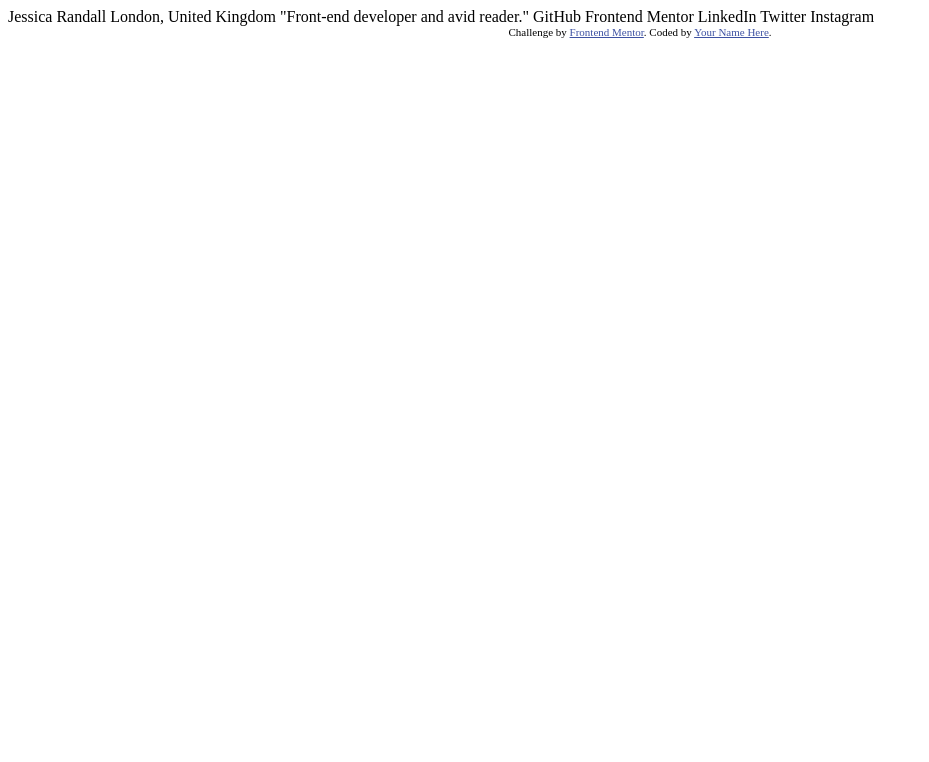
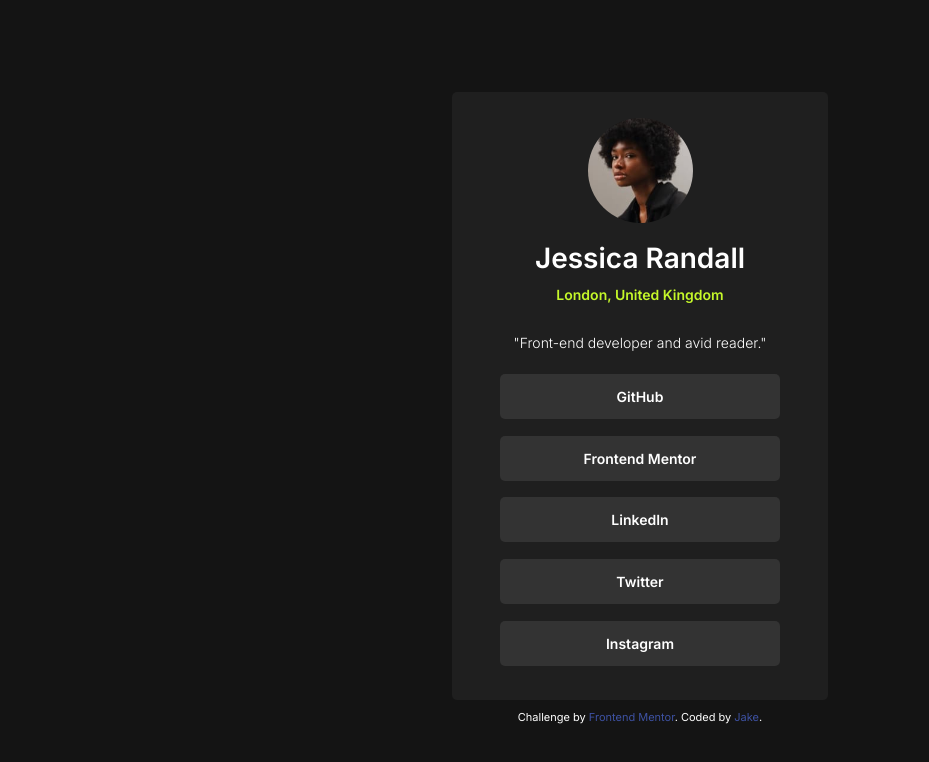
Before and after one commit to jake-schmm/SocialProfileChallenge, a plain HTML site: page index.html in a window 1280 px wide. Shown: the whole page, without its empty margins (0-929 px from the left). Drawn offline with Linux system fonts and the light colour scheme.

Commit message:
Update index.html

```diff
--- a/index.html
+++ b/index.html
@@ -5,30 +5,112 @@
   <meta name="viewport" content="width=device-width, initial-scale=1.0"> <!-- displays site properly based on user's device -->
 
   <link rel="icon" type="image/png" sizes="32x32" href="./assets/images/favicon-32x32.png">
+  <link rel="preconnect" href="https://fonts.googleapis.com">
+  <link rel="preconnect" href="https://fonts.gstatic.com" crossorigin>
+  <link href="https://fonts.googleapis.com/css2?family=Figtree:ital,wght@0,300..900;1,300..900&family=Inter:ital,opsz,wght@0,14..32,100..900;1,14..32,100..900&family=Outfit:wght@100..900&display=swap" rel="stylesheet">
 
   <title>Frontend Mentor | Social links profile</title>
 
-  <!-- Feel free to remove these styles or customise in your own stylesheet 👍 -->
   <style>
     .attribution { font-size: 11px; text-align: center; }
     .attribution a { color: hsl(228, 45%, 44%); }
+
+    main, .flex-card, .flex-social-links {
+      display: flex;
+      flex-direction: column;
+      align-items: center;
+      justify-content: center;
+      text-align: center;
+    }
+
+    .green-heading {
+      color: hsl(75, 94%, 57%);
+      font-weight: 600;
+      margin-bottom: 5%;
+    }
+
+    .main-heading {
+      font-weight: 600;
+      margin-bottom: 3%;
+    }
+
+    .dark-background {
+      background-color: hsl(0, 0%, 8%);
+      height: 100vh
+    }
+
+    body {
+      background-color: hsl(0, 0%, 8%);
+      height: 100%;
+      color: hsl(0, 0%, 100%);
+      font-family: "Inter", sans-serif;
+      font-optical-sizing: auto;
+      font-style: normal;
+      font-size: 14px;
+    }
+
+    .card {
+      width: 90%;
+      max-width: 350px;
+      background-color: hsl(0, 0%, 12%);
+      border-radius: 5px;
+      padding: 2% 1%;
+    }
+
+    .attribution {
+      margin-top: 10px;
+      color: hsl(0, 0%, 100%);
+    }
+
+    .social-link {
+      padding: 5% 10%;
+      background-color: hsl(0, 0%, 20%);
+      margin: 3%;
+      font-weight: 600;
+      border-radius: 5px;
+    }
+
+    .social-links {
+      width: 80%; /* Not sure why I had to do this in a container div in addition to putting style inside <a> tag CSS style */
+    }
+
+    a {
+      color: hsl(0, 0%, 100%);
+      text-decoration: none;
+      width: 80%;
+    }
+
+    .profile-picture {
+      border-radius: 100%;
+      width: 30%;
+    }
   </style>
 </head>
 <body>
+  <main class="dark-background">
+    <div class="flex-card card">
+      <img
+        class="profile-picture"
+        src="assets/images/avatar-jessica.jpeg"
+        alt="profile-picture"
+      />
+      <h1 class="main-heading">Jessica Randall</h1>
+      <span class="green-heading">London, United Kingdom</span>
+      <p style="font-weight: 300">"Front-end developer and avid reader."</p>
 
-  Jessica Randall
-  London, United Kingdom
-  "Front-end developer and avid reader."
+      <div class="flex-social-links social-links">
+        <a href="#" class="social-link">GitHub</a>
+        <a href="#" class="social-link">Frontend Mentor</a>
+        <a href="#" class="social-link">LinkedIn</a>
+        <a href="#" class="social-link">Twitter</a>
+        <a href="#" class="social-link">Instagram</a>
+      </div>
+    </div>
 
-  GitHub
-  Frontend Mentor
-  LinkedIn
-  Twitter
-  Instagram
-
-  <div class="attribution">
-    Challenge by <a href="https://www.frontendmentor.io?ref=challenge" target="_blank">Frontend Mentor</a>.
-    Coded by <a href="#">Your Name Here</a>.
-  </div>
+    <div class="attribution">
+      Challenge by <a href="https://www.frontendmentor.io?ref=challenge" target="_blank">Frontend Mentor</a>.
+      Coded by <a href="#">Jake</a>.
+    </div>
+  </main>
 </body>
 </html>
```
